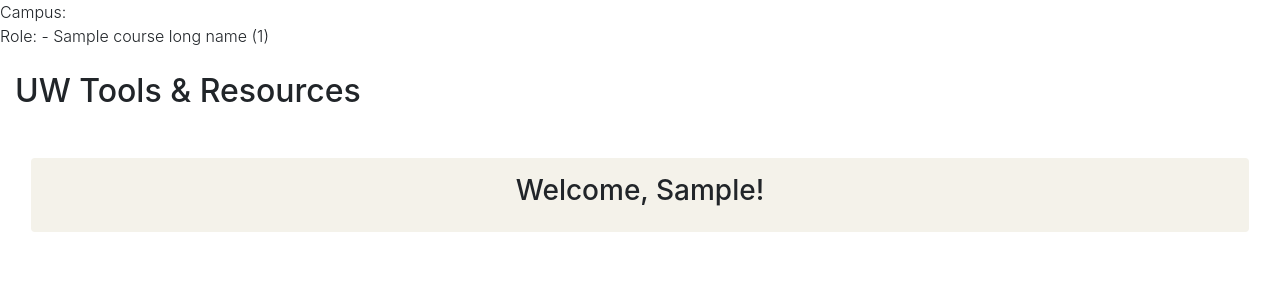
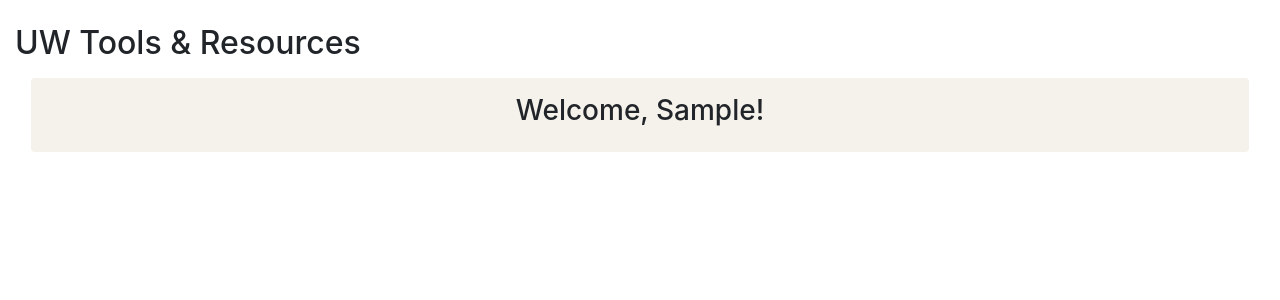
Before and after one commit to uw-it-aca/info-hub-lti, a Django app: template infohub/templates/infohub/home.html in a window 1280 px wide. Shown: the top 300 px of the page. Run offline with Django 3.2, Linux system fonts and the light colour scheme; the template is opened without the code that fills it: most values are stand-ins (such as "Sample title", 1, 10 or a date in 2020); style sheets or scripts are compiled from the project's sources; some libraries are stand-ins or nearby versions.

Commit message:
Remove dev display and reduce header margins.

```diff
--- a/infohub/templates/infohub/home.html
+++ b/infohub/templates/infohub/home.html
@@ -5,41 +5,11 @@
 {% block content %}
 <div class="canvas-infohub-container">
 
-  <p class="m-0 font-weight-light">Campus:
-    {% if is_seattle %}
-    Seattle
-    {% elif is_tacoma %}
-    Tacoma
-    {% elif is_bothell %}
-    Bothell
-    {% endif %}
-  </p>
-
-  <p class="m-0 font-weight-light">Role:
-    {% if is_instructor %}
-    Instructor
-    {% endif %}
-
-    {% if is_ta %}
-    Teaching Assistant
-    {% endif %}
-
-    {% if is_student %}
-    Student
-    {% endif %}
-
-    {% if is_admin %}
-    Admin
-    {% endif %}
-
-    - {{ course_long_name }} ({{ canvas_course_id }})
-  </p>
-
   <div class="container-fluid mt-4">
 
     <div class="row">
       <div class="col">
-        <h1 class="h2 mb-5" id="uw_infohub_header">UW Tools &amp; Resources</h1>
+        <h1 class="h2 mb-3" id="uw_infohub_header">UW Tools &amp; Resources</h1>
 
         <div class="p-3 mx-3 mb-5 rounded" style="background: #f4f2ea;">
           <div class="h3 text-center">Welcome, {{ user_first_name }}!</div>
@@ -60,7 +30,7 @@
 
     {% if is_instructor or is_admin %}
 
-    <h2 class="h4 mb-4">Class Resources (instructor)</h2>
+    <h2 class="h4 mb-3">Class Resources (instructor)</h2>
 
     <div class="row mb-5">
       <div class="col-md-4">
@@ -283,7 +253,7 @@
 
   {% if is_ta or is_admin %}
 
-    <h2 class="h4 mb-4">Class Resources (ta)</h2>
+    <h2 class="h4 mb-3">Class Resources (ta)</h2>
 
     <div class="row mb-5">
       <div class="col-md-4">
@@ -506,7 +476,7 @@
     {% endif %}
 
     {% if is_instructor or is_ta or is_admin %}
-    <h2 class="h4 mb-4">Teaching Resources (instructors and ta)</h2>
+    <h2 class="h4 mb-3">Teaching Resources (instructors and ta)</h2>
 
     <div class="row mb-3">
       <div class="col-md-4">
@@ -585,7 +555,7 @@
    {% endif %}
 
     {% if is_student or is_admin %}
-    <h2 class="h4 mb-4">Student Resources (student)</h2>
+    <h2 class="h4 mb-3">Student Resources (student)</h2>
 
     <div class="row">
       <div class="col">
```
